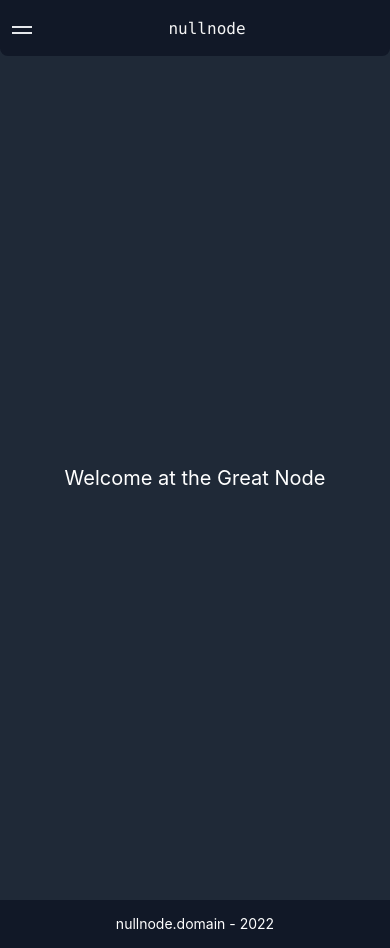
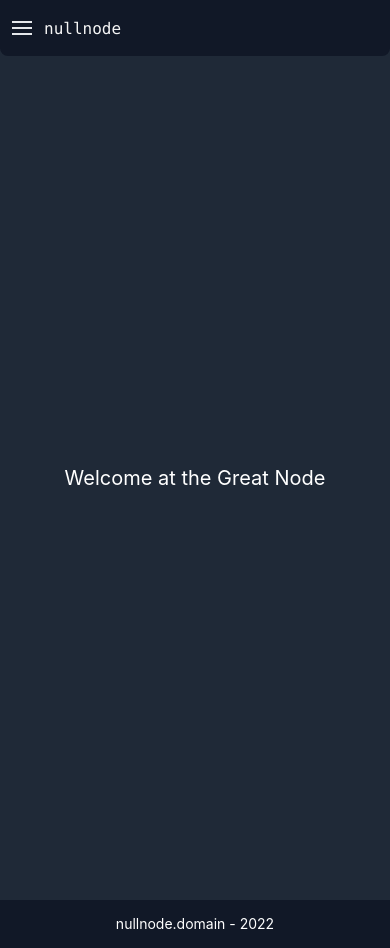
Before and after one commit to breathshoria/nullnode, a React (Create React App) app: page / in a window 390 px wide. Built offline with nearby package versions, Linux system fonts and the light colour scheme.

Commit message:
Fix blur event in Safari with tabIndex

```diff
--- a/src/components/Nav.tsx
+++ b/src/components/Nav.tsx
@@ -22,7 +22,7 @@ const Nav = () => {
     const navigate = useNavigate();
     const currentPath = useLocation().pathname;
     const menuDropdown = useRef<HTMLDivElement>(null)
-    const menuButton = useRef<HTMLButtonElement>(null)
+    const menuButton = useRef<HTMLDivElement>(null)
     const openMenu = () => {
         if (menuDropdown.current?.classList.contains('opacity-100')) {
             setTimeout(() => {
@@ -37,7 +37,7 @@ const Nav = () => {
             menuDropdown.current?.classList.remove('opacity-0');
             menuDropdown.current?.classList.add('opacity-100');
         }, 5)
-        menuButton.current?.addEventListener('blur', () => {
+        menuButton.current?.addEventListener('focusout', () => {
             setTimeout(() => {
                 menuDropdown.current?.classList.add('hidden');
             }, 200);
@@ -47,11 +47,12 @@ const Nav = () => {
     }
     return (
         <Disclosure as="nav" className="bg-gray-900 rounded-b-lg">
-            <div className="max-w-full mx-auto px-2 sm:px-6 lg:px-8">
+            <div className="max-w-full mx-auto px-2 sm:px-4 lg:px-6">
                 <div
                     className="hidden fixed z-20 transition-opacity duration-200 opacity-0 ease-in-out absolute top-14 left-1 sm:invisible"
                     ref={menuDropdown}>
-                    <div className="flex flex-col p-2 border w-56 h-56 shadow-black shadow-sm rounded-b-md border-gray-900 bg-gray-900">
+                    <div
+                        className="flex flex-col p-2 border w-56 h-56 shadow-black shadow-sm rounded-b-md border-gray-900 bg-gray-900">
                         {navigation
                             .filter((item) => !item.authRequired || (item.authRequired === auth?.isAuthenticated))
                             .map((item) => (
@@ -62,7 +63,7 @@ const Nav = () => {
                                         currentPath.includes(item.href)
                                             ? "bg-sky-700 text-white"
                                             : "text-gray-300 bg-gray-900 hover:text-white",
-                                            "px-3 py-2 inline-block text-sm hover:bg-sky-700"
+                                        "px-3 py-2 inline-block text-md hover:bg-sky-700"
                                     )}
                                     aria-current={currentPath === item.href ? "page" : undefined}
                                 >
@@ -72,25 +73,26 @@ const Nav = () => {
                         {!auth?.isAuthenticated && <div>
                             <Link to={'/login'}>
                                 <span
-                                    className={'px-3 py-2 block text-sm text-gray-300 hover:bg-sky-700'}>Sign In</span>
+                                    className={'px-3 py-2 block text-md text-gray-300 hover:bg-sky-700'}>Sign In</span>
                             </Link>
                             <Link to={'/register'}>
                                 <span
-                                    className={'px-3 py-2 block text-sm text-gray-300 hover:bg-sky-700'}>Sign Up</span>
+                                    className={'px-3 py-2 block text-md text-gray-300 hover:bg-sky-700'}>Sign Up</span>
                             </Link>
                         </div>}
                     </div>
                 </div>
                 <div className="flex justify-between justify-items-center items-center h-14">
-                    <div className={'pl-1 sm:hidden'}>
-                        <button ref={menuButton} onClick={openMenu}>
+                    <div className={'pl-1 sm:hidden cursor-pointer'}>
+                        <div tabIndex={1} ref={menuButton} onClick={openMenu}>
                             <div className="space-y-1">
                                 <div className="w-5 h-0.5 bg-gray-200"/>
                                 <div className="w-5 h-0.5 bg-gray-200"/>
+                                <div className="w-5 h-0.5 bg-gray-200"/>
                             </div>
-                        </button>
                         </div>
-                    <div className="flex-1 flex items-center justify-center sm:items-stretch sm:justify-start">
+                    </div>
+                    <div className="flex items-center justify-start pl-3 sm:pl-0 sm:items-stretch sm:justify-start grow">
                         <div className="self-center">
                             <Link to="/">
                                 <span className="text-neutral-100 text-base font-mono">
@@ -128,7 +130,7 @@ const Nav = () => {
                             <span className={'text-sm hover:text-sky-700'}>Sign Up</span>
                         </Link>
                     </div>}
-                    {auth?.isAuthenticated && <Menu as="div" className="relative">
+                    {auth?.isAuthenticated && <Menu as="div" className="relative z-10">
                         <Menu.Button
                             className="bg-gray-800 px-3 py-2 text-sm rounded-md hover:bg-sky-700 focus:outline-none focus:ring-2 focus:ring-offset-2 focus:ring-offset-gray-800 focus:ring-white">
                             {auth!.user}
@@ -158,7 +160,7 @@ const Nav = () => {
                                     <button
                                         ref=""
                                         onClick={() => auth!.logout(() => navigate('/'))}
-                                            className={classNames( 'block w-20 py-2 text-sm text-white hover:bg-sky-700')}
+                                        className={classNames('block w-20 py-2 text-sm text-white hover:bg-sky-700')}
                                     >
                                         <span className={'text-sm'}>Sign out</span>
                                     </button>
```
Lines whose indentation alone changed are shown as unchanged.
